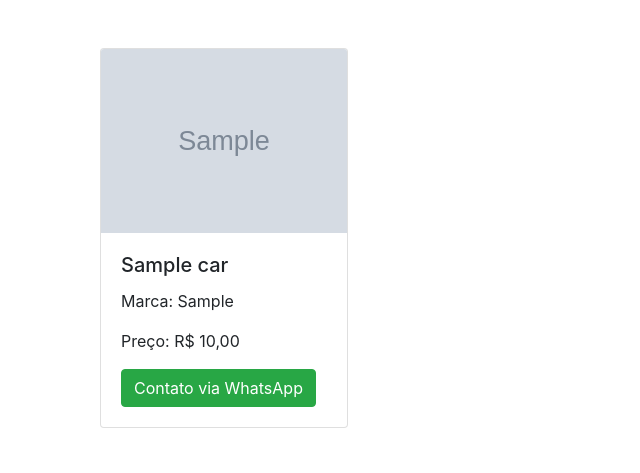
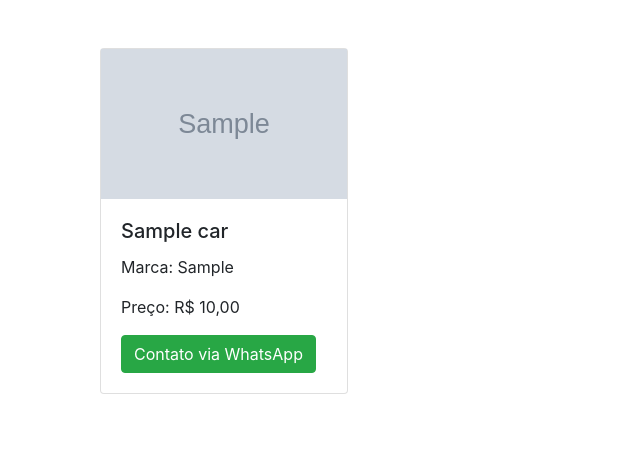
Before and after one commit to claudioreisjr/system-car, a Django app: page /car/detailall/ in a window 1280 px wide. Shown: the part 56-529 px from the top of the page, without its empty margins (0-640 px from the left). Run offline with Django 5.2, Linux system fonts and the light colour scheme; tables that the repository leaves empty hold one stand-in row (values such as "Sample post"); grey boxes marked "Sample" are stand-in pictures; some libraries are stand-ins or nearby versions.

Commit message:
page detail all cars

```diff
--- a/car/templates/car/car_all_detail.html
+++ b/car/templates/car/car_all_detail.html
@@ -2,35 +2,21 @@
 
 {% block content %}
 
-<!--
-<div class="col-md-3 mb-4">
-    <div class="card">
-        <img src="{{ car.image.url }}" class="card-img-top" alt="{{ car.car_name }}">
-
-        <div class="card-body">
-
-            <h5 class="card-title">{{ car.car_name }}</h5>
-            <p class="card-text">Marca: {{ car.brand }}</p>
-            <p class="card-text">Preço: R$ {{ car.price }}</p>
-            <a href="https://api.whatsapp.com/send?phone={{ car.whatsapp }}" class="btn btn-success" target="_blank">Contato via WhatsApp</a>
 
 
-          </div>
-
-    </div>
-</div>
-
--->
-<!-- car_all_detail.html -->
-
-<!-- car_all_detail.html -->
 
 <div class="container mt-5">
     <div class="row">
         {% for single_car in car %}
+        <!--for para percorrer a lista dos carros cadastrados-->
             <div class="col-md-3 mb-4">
                 <div class="card">
-                    <img src="{{ single_car.image.url }}" class="card-img-top" alt="{{ single_car.car_name }}">
+                    <!--Imagem de cada carro-->
+
+
+                    <img src="{{ single_car.image.url }}"  width="246" height="150">
+
+
                     <div class="card-body">
                         <h5 class="card-title">{{ single_car.car_name }}</h5>
                         <p class="card-text">Marca: {{ single_car.brand }}</p>
@@ -44,6 +30,4 @@
 </div>
 
 
-
-
 {% endblock %}
--- a/car/urls.py
+++ b/car/urls.py
@@ -1,5 +1,7 @@
 from django.urls import path
 from . import views
+
+
 
 app_name = 'car'
 
```
